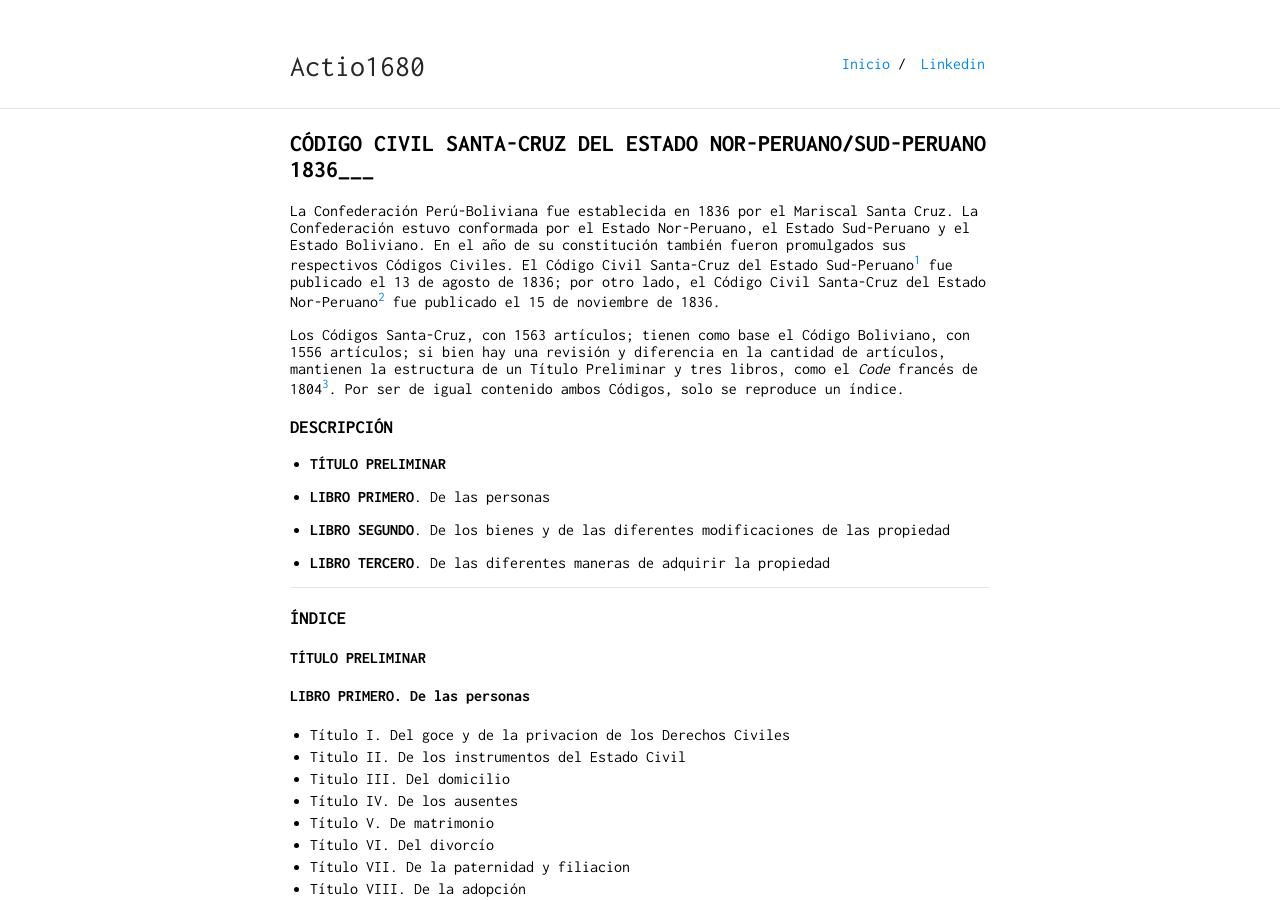
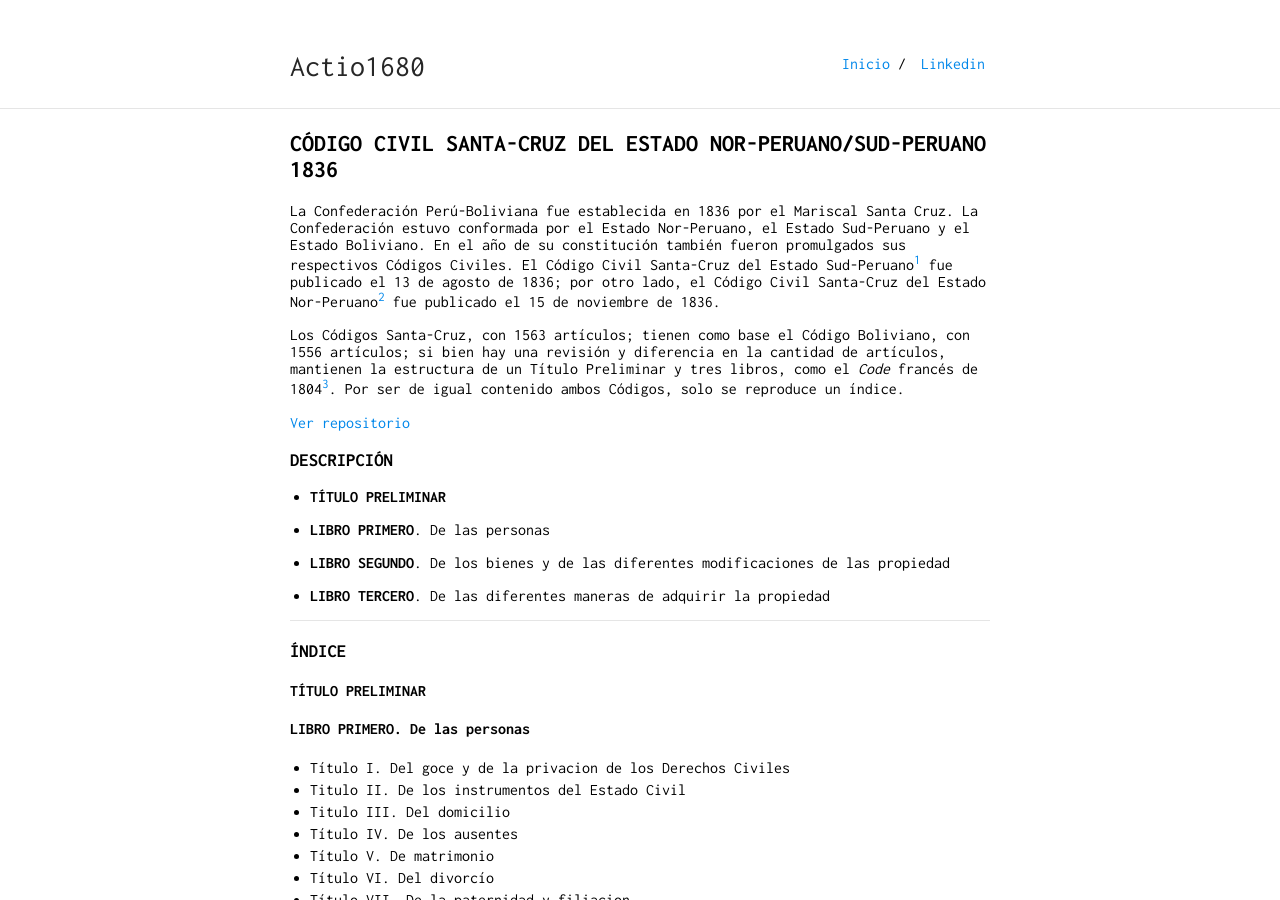
Before and after one commit to actio1680/actio1680.github.io, a Jekyll site: the page built from paginas/cc1836.md, in a window 1280 px wide and 900 px high. Built offline with Jekyll 4.4.1, drawn with Linux system fonts in a browser that asks for light colours; our own code applies the rules of GitHub Pages for plain Markdown files.

Commit message:
Update cc1836.md

```diff
--- a/paginas/cc1836.md
+++ b/paginas/cc1836.md
@@ -1,11 +1,13 @@
 ---
 layout: default
 ---
-## CÓDIGO CIVIL SANTA-CRUZ DEL ESTADO NOR-PERUANO/SUD-PERUANO 1836___
+## CÓDIGO CIVIL SANTA-CRUZ DEL ESTADO NOR-PERUANO/SUD-PERUANO 1836
 
 La Confederación Perú-Boliviana fue establecida en 1836 por el Mariscal Santa Cruz. La Confederación estuvo conformada por el Estado Nor-Peruano, el Estado Sud-Peruano y  el Estado Boliviano. En el año de su constitución también fueron promulgados sus respectivos Códigos Civiles. El Código Civil Santa-Cruz del Estado Sud-Peruano[^1] fue publicado el 13 de agosto de 1836; por otro lado, el Código Civil Santa-Cruz del Estado Nor-Peruano[^2] fue publicado el 15 de noviembre de 1836.
 
 Los Códigos Santa-Cruz, con 1563 artículos; tienen como base el Código Boliviano, con 1556 artículos; si bien hay una revisión y diferencia en la cantidad de artículos, mantienen la estructura de un Título Preliminar y tres libros, como el *Code* francés de 1804[^3]. Por ser de igual contenido ambos Códigos, solo se reproduce un índice.
+
+[Ver repositorio](https://github.com/actio1680/Cuerpos-legales-Peru/tree/main/Codigo-Civil/1836)
 
 ### DESCRIPCIÓN
 
```
